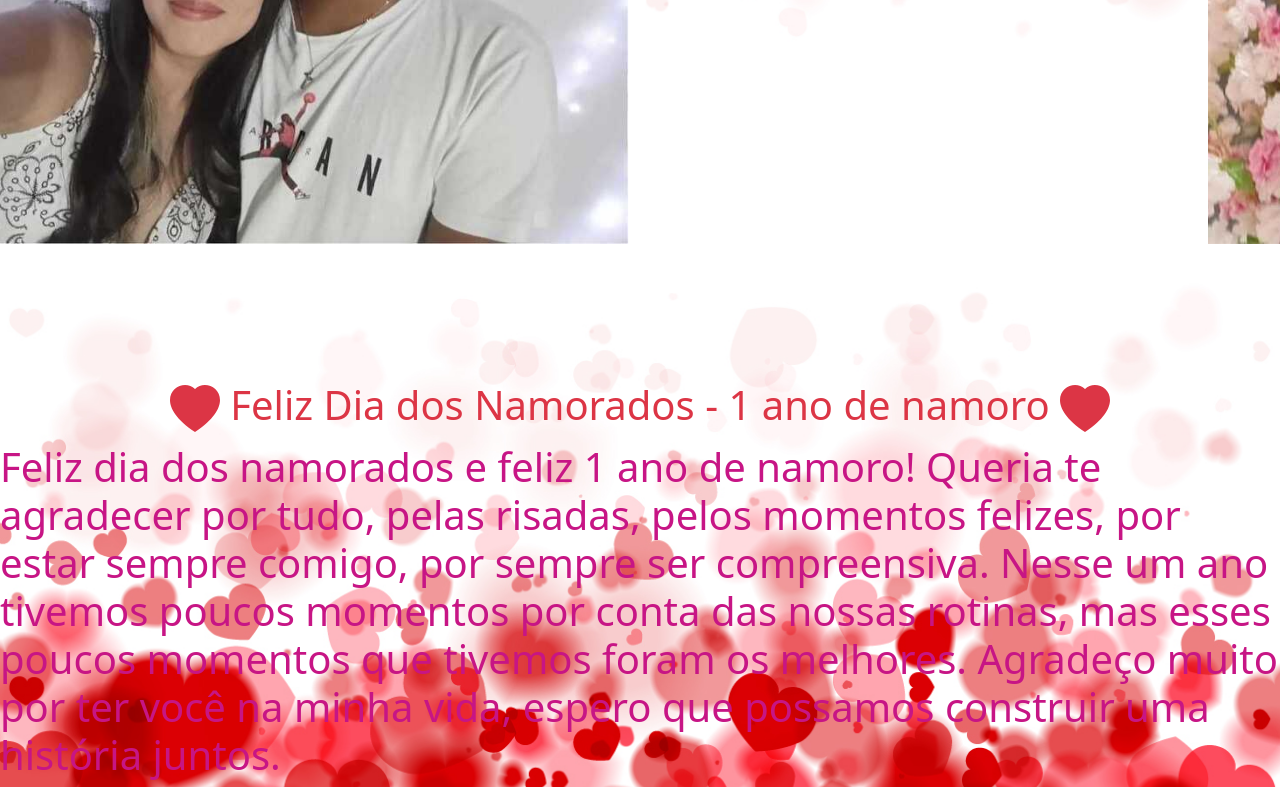
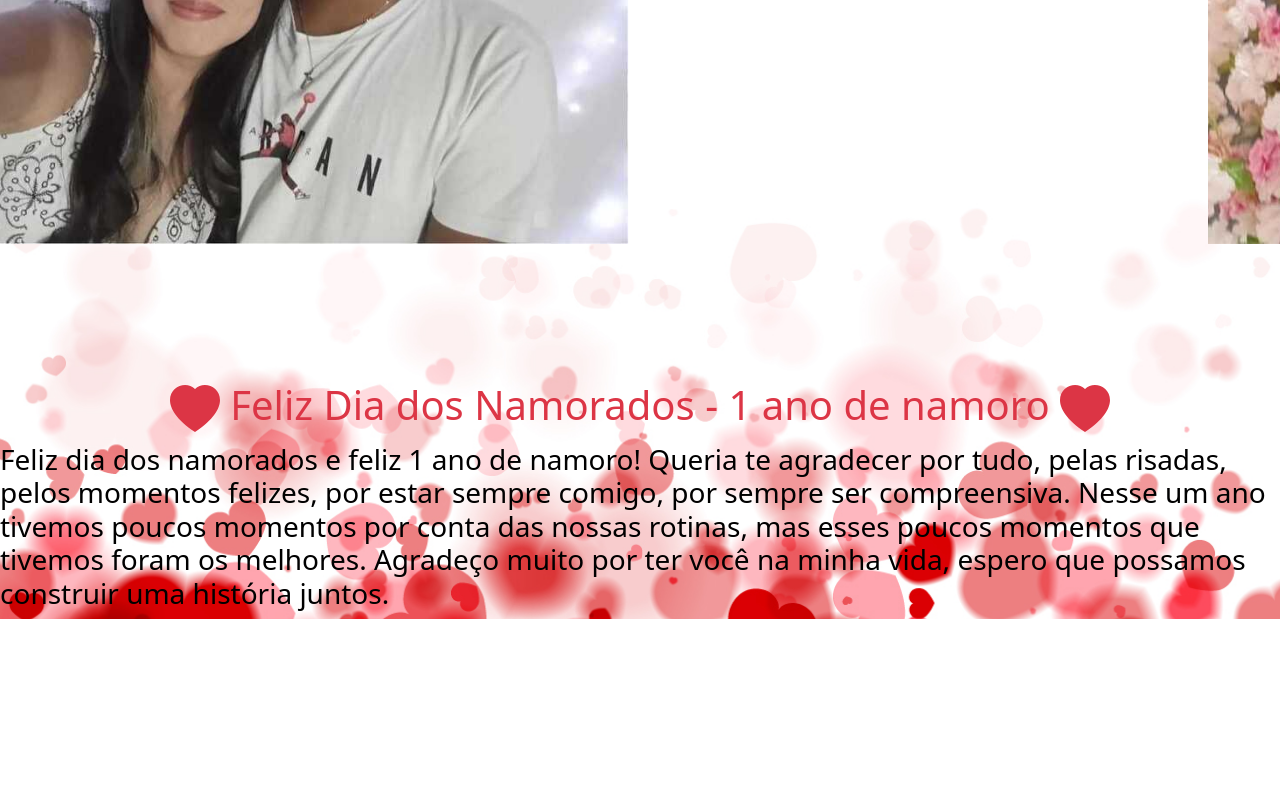
Before and after one commit to JoaoClaudio7/site, a plain HTML site: page index.html in a window 1280 px wide. Shown: the part 480-1267 px from the top of the page. After the commit the page ends 1099 px from the top, so only its background shows below. Drawn offline with nearby package versions, Linux system fonts and the light colour scheme.

Commit message:
Ajustes 3.0

```diff
--- a/index.html
+++ b/index.html
@@ -90,13 +90,13 @@
   </h1>
 
 
-  <h1 class=" text-justify text-center text-md-start text-pink" style="color: #C71585;">
+  <h3 class=" text-justify text-center text-md-start text-pink" style="color: black;">
     Feliz dia dos namorados e feliz 1 ano de namoro! Queria te agradecer por tudo, pelas risadas,
     pelos momentos felizes, por estar sempre comigo, por sempre ser compreensiva.
     Nesse um ano tivemos poucos momentos por conta das nossas rotinas, mas esses poucos momentos que tivemos
     foram os melhores.
     Agradeço muito por ter você na minha vida, espero que possamos construir uma história juntos.
-  </h1>
+  </h3>
 
   <script src="https://cdn.jsdelivr.net/npm/bootstrap@5.3.6/dist/js/bootstrap.bundle.min.js"></script>
 
```
